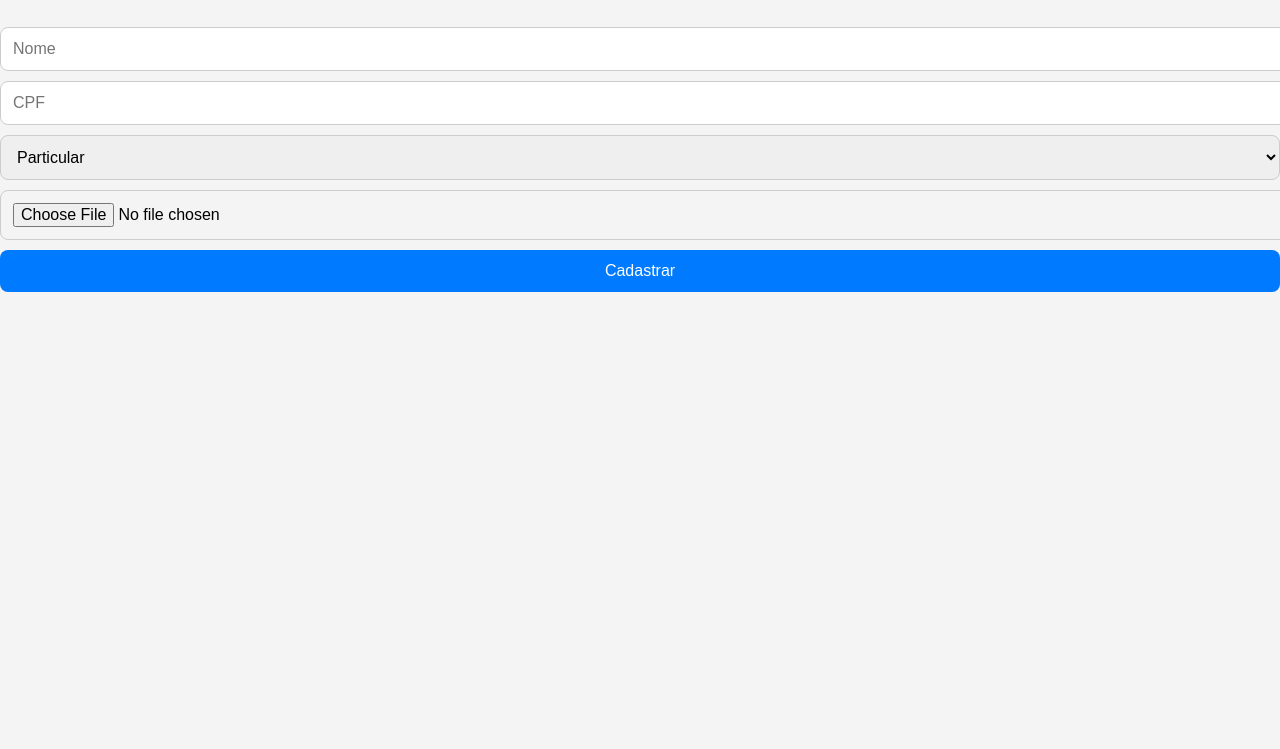
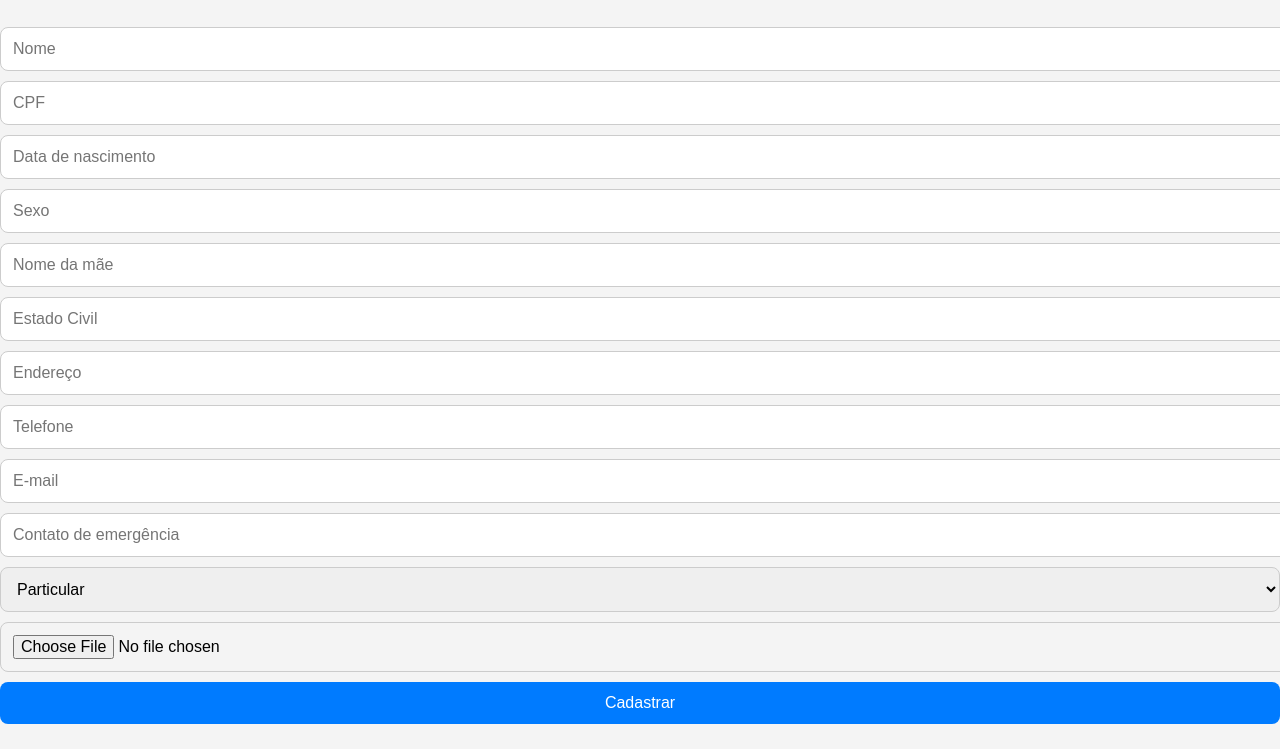
Before and after one commit to GiovanaVJ/sentinela, a website: page frontend/atendimento.html in a window 1280 px wide. Shown: the part 51-800 px from the top of the page. Drawn offline with Linux system fonts and the light colour scheme; files that its build step writes are made by us from their sources.

Commit message:
Update atendimento.html

```diff
--- a/frontend/atendimento.html
+++ b/frontend/atendimento.html
@@ -11,7 +11,16 @@
         <h2>atendimento</h2>
 
         <input id="nome" placeholder="Nome">
-        <input id="cpf" placeholder="CPF">
+<input id="cpf" placeholder="CPF">
+<input id="Data de nascimento" placeholder="Data de nascimento">
+<input id="Sexo" placeholder="Sexo">
+<input id="Nome da mãe" placeholder="Nome da mãe">
+<input id="Estado Civil" placeholder="Estado Civil">
+<input id="Endereço" placeholder="Endereço">
+<input id="Telefone" placeholder="Telefone">
+<input id="E-mail" placeholder="E-mail">
+<input id="Contato de emergência" placeholder="Contato de emergência">
+
 
         <select id="tipo">
             <option>Particular</option>
```
